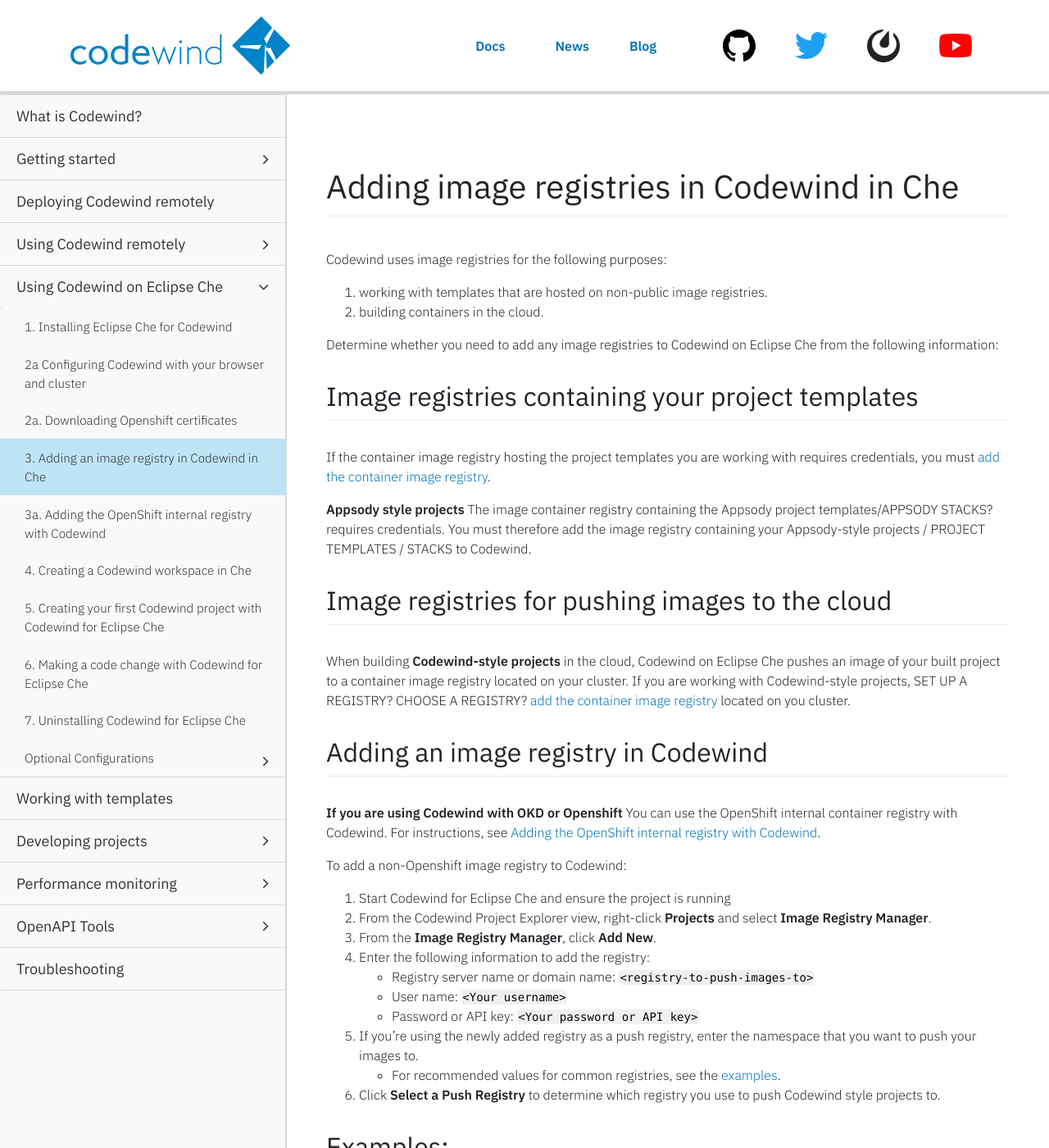
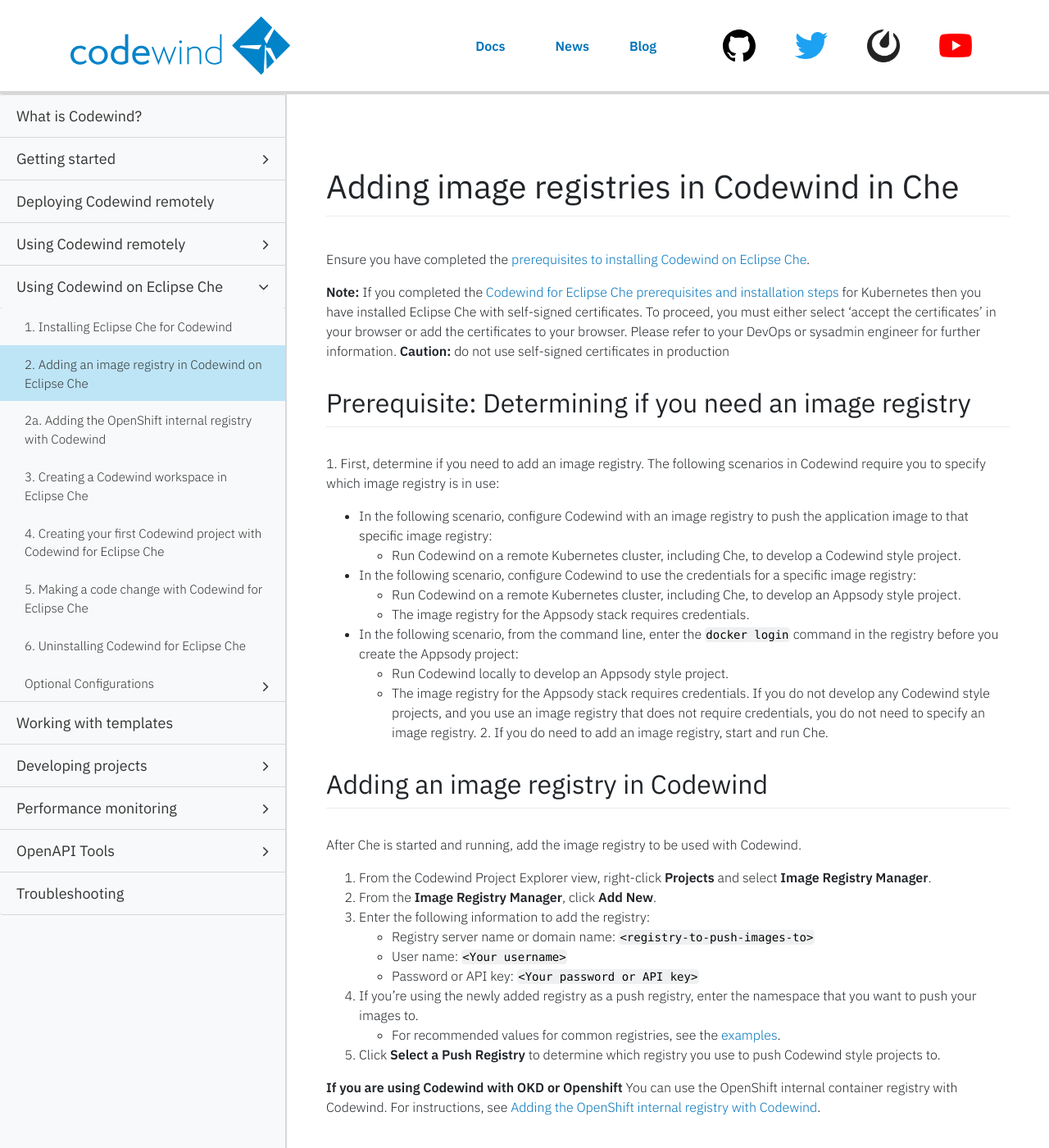
Before and after one commit to eclipse-archived/codewind-docs, a Jekyll site: the page built from docs/_documentations/che-setupregistries.md, in a window 1280 px wide and 1400 px high. Shown: the whole window at 82% size. Built offline with Jekyll 4.4.1, drawn with Linux system fonts in a browser that asks for light colours; nearby versions of some CDN libraries; comment, search, counter and statistics services are not loaded; some of the changed text lies outside the part shown.

Commit message:
removing changes to registry info to be delivered in a separate PR. Removed browserconfig instructions as user does not need these - devops/sysadmin work
Signed-off-by: MelHopper <melanieh@uk.ibm.com>

````diff
--- a/docs/_data/docstoc.yml
+++ b/docs/_data/docstoc.yml
@@ -51,22 +51,17 @@
   children:
   - title: '1. Installing Eclipse Che for Codewind'
     url: che-installinfo.html
-  - title: '2a Configuring Codewind with your browser and cluster'
-    url: che-browserconfig.html
-  - title: '2a. Downloading Openshift certificates'
-    url: che-openshift-certs
-  - title: '3. Adding an image registry in Codewind in Che'
+  - title: '2. Adding an image registry in Codewind on Eclipse Che'
     url: che-setupregistries.html
-  - title: '3a. Adding the OpenShift internal registry with Codewind'
+  - title: '2a. Adding the OpenShift internal registry with Codewind'
     url: openshiftregistry.html
-
-  - title: '4. Creating a Codewind workspace in Che'
+  - title: '3. Creating a Codewind workspace in Eclipse Che'
     url: che-createcodewindworkspace.html
-  - title: '5. Creating your first Codewind project with Codewind for Eclipse Che'
+  - title: '4. Creating your first Codewind project with Codewind for Eclipse Che'
     url: che-createfirstproject.html
-  - title: '6. Making a code change with Codewind for Eclipse Che'
+  - title: '5. Making a code change with Codewind for Eclipse Che'
     url: che-codechange.html
-  - title: '7. Uninstalling Codewind for Eclipse Che'
+  - title: '6. Uninstalling Codewind for Eclipse Che'
     url: che-uninstall.html
   - title: 'Optional Configurations'
     children:
--- a/docs/_documentations/che-installinfo.md
+++ b/docs/_documentations/che-installinfo.md
@@ -105,4 +105,4 @@ $ kubectl apply -f https://raw.githubusercontent.com/eclipse/codewind-che-plugin
 ```
 ### Next steps
 
-**Getting started with Codewind for Eclipse Che - next steps** Continue to instructions for [configuring codewind for Eclipse Che for your browser and cluster](./che-browserconfig.html).
+**Getting started with Codewind for Eclipse Che - next steps** Continue to instructions for [adding an image registry in Codewind](./che-setupregistries.html).
--- a/docs/_documentations/che-setupregistries.md
+++ b/docs/_documentations/che-setupregistries.md
@@ -10,43 +10,44 @@ type: document
 
 # Adding image registries in Codewind in Che
 
- Codewind uses image registries for the following purposes:
+Ensure you have completed the [prerequisites to installing Codewind on Eclipse Che](./che-installinfo.html#prerequisites).
 
- 1. working with templates that are hosted on non-public image registries.
- 2. building containers in the cloud.
+**Note:** If you completed the [Codewind for Eclipse Che prerequisites and installation steps](./che-installinfo.html#installing-che-to-use-with-codewind) for Kubernetes then you have installed Eclipse Che with self-signed certificates. To proceed, you must either select 'accept the certificates' in your browser or add the certificates to your browser. Please refer to your DevOps or sysadmin engineer for further information. **Caution:** do not use self-signed certificates in production
 
- Determine whether you need to add any image registries to Codewind on Eclipse Che from the following information:
-
-## Image registries containing your project templates
-If the container image registry hosting the project templates you are working with requires credentials, you must [add the container image registry](#adding-an-image-registry-in-codewind).
-
-**Appsody style projects** The image container registry containing the Appsody project templates/APPSODY STACKS? requires credentials. You must therefore add the image registry containing your Appsody-style projects / PROJECT TEMPLATES / STACKS to Codewind.
-
-## Image registries for pushing images to the cloud
-
-When building **Codewind-style projects** in the cloud, Codewind on Eclipse Che pushes an image of your built project to a container image registry located on your cluster. If you are working with Codewind-style projects, SET UP A REGISTRY? CHOOSE A REGISTRY? [add the container image registry](#adding-an-image-registry-in-codewind) located on you cluster.
+## Prerequisite: Determining if you need an image registry
+1\. First, determine if you need to add an image registry. The following scenarios in Codewind require you to specify which image registry is in use:
+- In the following scenario, configure Codewind with an image registry to push the application image to that specific image registry:
+    - Run Codewind on a remote Kubernetes cluster, including Che, to develop a Codewind style project.
+- In the following scenario, configure Codewind to use the credentials for a specific image registry:
+    - Run Codewind on a remote Kubernetes cluster, including Che, to develop an Appsody style project.
+    - The image registry for the Appsody stack requires credentials.
+- In the following scenario, from the command line, enter the `docker login` command in the registry before you create the Appsody project:
+    - Run Codewind locally to develop an Appsody style project.
+    - The image registry for the Appsody stack requires credentials.
+If you do not develop any Codewind style projects, and you use an image registry that does not require credentials, you do not need to specify an image registry.
+2\. If you do need to add an image registry, start and run Che.
 
 ## Adding an image registry in Codewind
+After Che is started and running, add the image registry to be used with Codewind.
+1. From the Codewind Project Explorer view, right-click **Projects** and select **Image Registry Manager**.
+2. From the **Image Registry Manager**, click **Add New**.
+3. Enter the following information to add the registry:
+  - Registry server name or domain name: `<registry-to-push-images-to>`
+  - User name: `<Your username>`
+  - Password or API key: `<Your password or API key>`
+4. If you're using the newly added registry as a push registry, enter the namespace that you want to push your images to.
+  - For recommended values for common registries, see the [examples](#examples).
+5. Click **Select a Push Registry** to determine which registry you use to push Codewind style projects to.
 
 **If you are using Codewind with OKD or Openshift** You can use the OpenShift internal container registry with Codewind. For instructions, see [Adding the OpenShift internal registry with Codewind](openshiftregistry.html).
 
-To add a non-Openshift image registry to Codewind:
+## Codewind image registry guidance
+When you run Codewind on Kubernetes for Codewind style projects, Codewind uses [`buildah`](https://github.com/containers/buildah) to build container images from Dockerfiles and to push the images to an image registry that you specify. Use the **Image Registry Manager** in your Codewind IDE to configure the registry to use.
 
-1. Start Codewind for Eclipse Che and ensure the project is running
-2. From the Codewind Project Explorer view, right-click **Projects** and select **Image Registry Manager**.
-3. From the **Image Registry Manager**, click **Add New**.
-4. Enter the following information to add the registry:
-  - Registry server name or domain name: `<registry-to-push-images-to>`
-  - User name: `<Your username>`
-  - Password or API key: `<Your password or API key>`
-5. If you're using the newly added registry as a push registry, enter the namespace that you want to push your images to.
-  - For recommended values for common registries, see the [examples](#examples).
-6. Click **Select a Push Registry** to determine which registry you use to push Codewind style projects to.
-
+Use any registry as long as `buildah` and the node that Codewind is running on can resolve the registry hostname. If `buildah` cannot resolve the registry hostname, `buildah` cannot push your projects to the registry, and deployment on Kubernetes is prevented.
 
 ## Examples:
-These examples show recommended values for common registries and have been tested and verified for use with Codewind:
-
+These examples show recommended values for common registries. The following deployment registries are tested and verified with Codewind:
 - Docker Hub:
     - Address: `docker.io`
     - Namespace: `<namespace>`
````
Also changed, not shown: docs/_documentations/che-browserconfig.md (+2 -2 lines).
